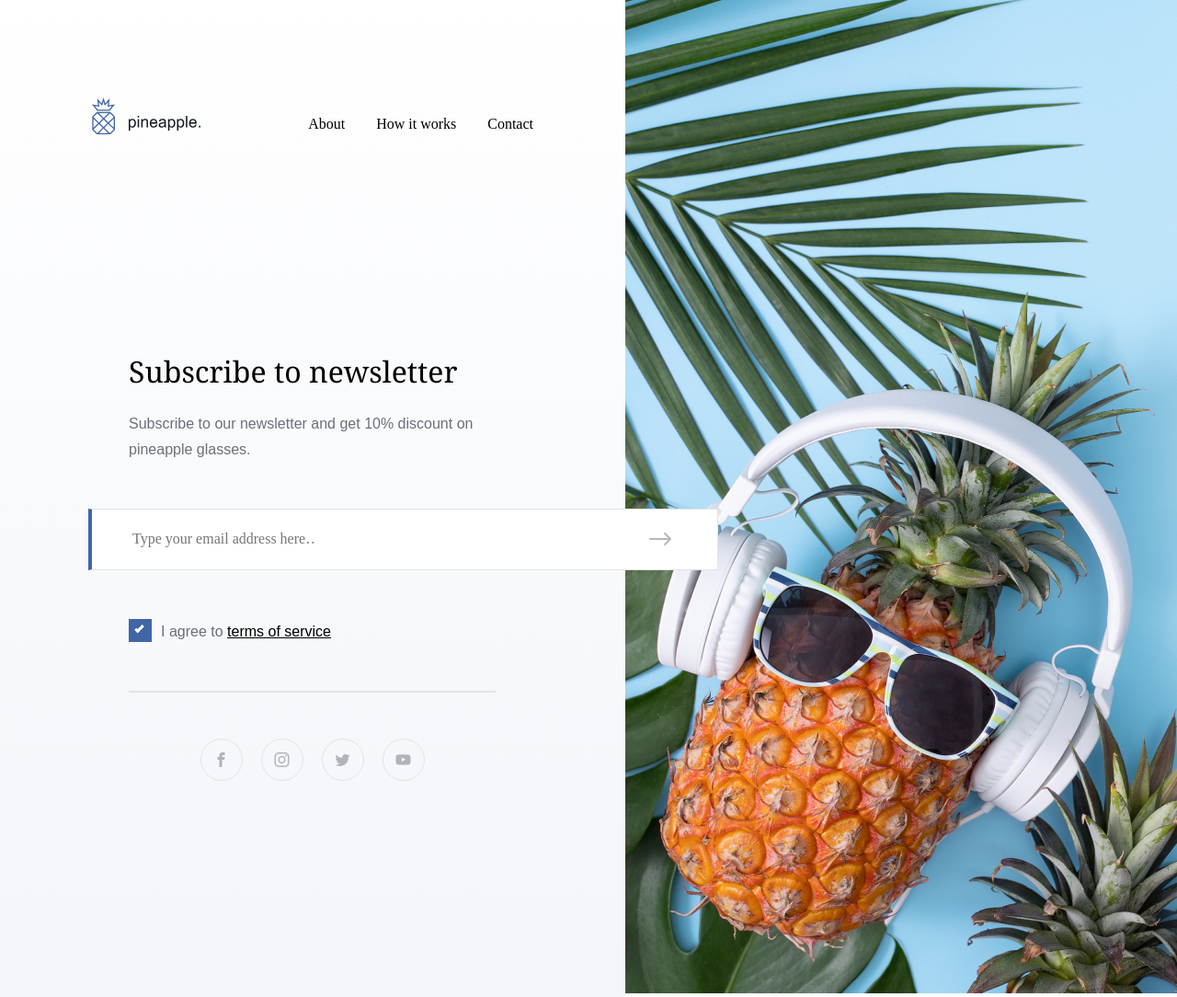
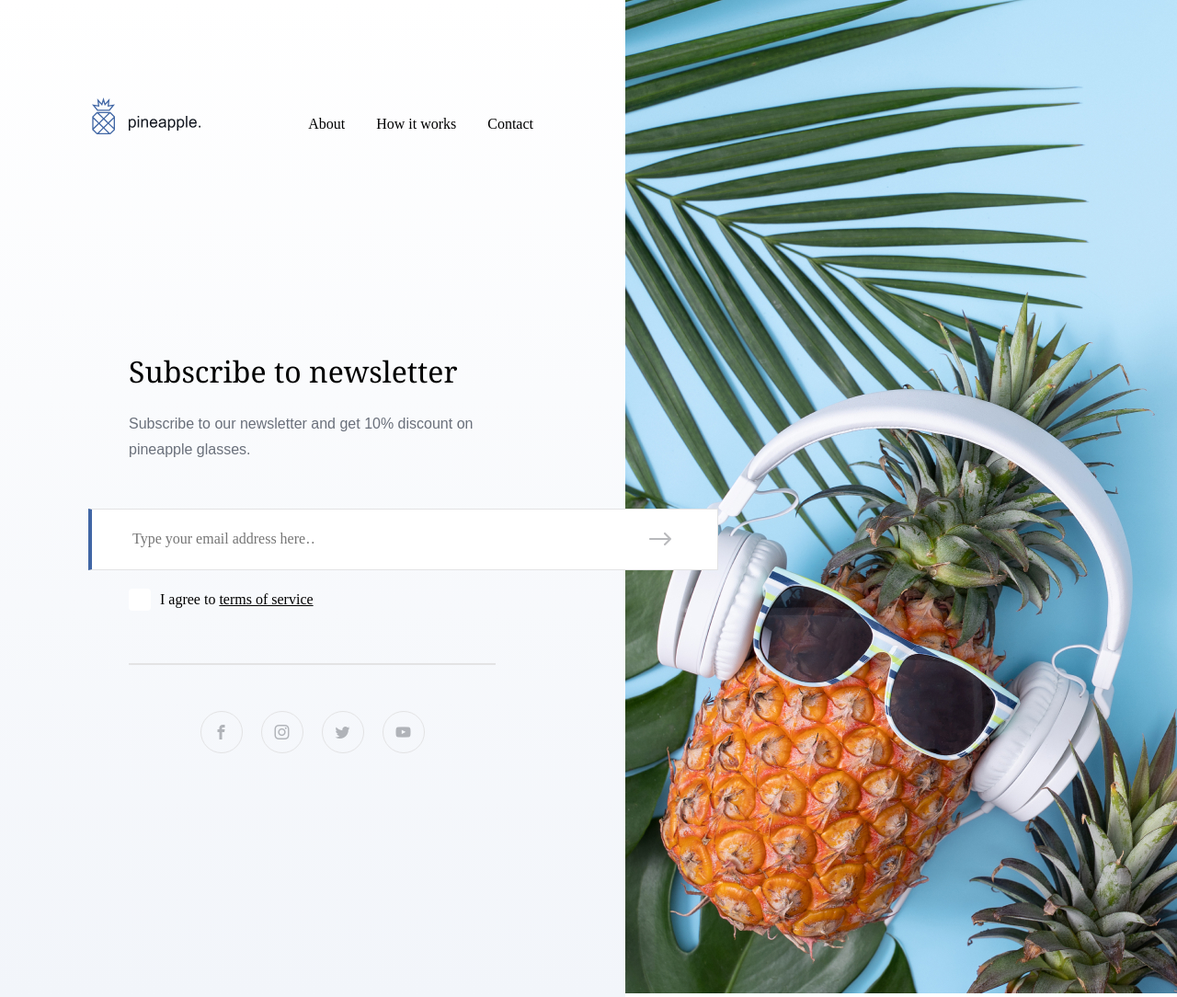
Before and after one commit to PaleManRiga/TestTask, a PHP site: page / in a window 1280 px wide; the page is wider, and only the part inside the window is pictured. Shown: that part at 92% size. Run offline with PHP 8.4, Linux system fonts and the light colour scheme; some libraries are stand-ins or nearby versions.

Commit message:
fix commit

```diff
--- a/app/index.html
+++ b/app/index.html
@@ -25,7 +25,7 @@
                 </ul>
             </nav>
 
-            <div class="header__mobile-bg">
+            <!-- <div class="header__mobile-bg">
 
                 <div class="header__mobile-content">
 
@@ -33,7 +33,7 @@
                     <p class="header__content-text">Subscribe to our newsletter and get 10% discount on pineapple
                         glasses.</p>
                     <form>
-                        <input type="text" placeholder="Type your email address here…" required>
+                        <input type="email" placeholder="Type your email address here…">
                         <button type="submit">
                             <img src="images/ic_arrow.svg" alt="">
                         </button>
@@ -62,7 +62,7 @@
 
                     </div>
                 </div>
-            </div>
+            </div> -->
 
 
 
@@ -79,21 +79,29 @@
                 </ul>
             </nav>
 
-            <div class="header__content">
+            <div class="header__content" id='header__content'>
                 <h1 class="header__content-heading">Subscribe to newsletter</h1>
                 <p class="header__content-text">Subscribe to our newsletter and get 10% discount on pineapple glasses.
                 </p>
-                <form>
-                    <input type="text" placeholder="Type your email address here…" required>
-                    <button type="submit">
-                        <img src="images/ic_arrow.svg" alt="">
-                    </button>
-                </form>
+                <div class="wrapper">
+                    <div class="form">
+                        <form action="#" id="form" class="form__input">
+                            <input type="text" id="formEmail" name="email" placeholder="Type your email address here…" class="form__input _req _email">
+                            <button class="input_btn" type="submit">
+                                <img src="images/ic_arrow.svg" alt="">
+                            </button>
+                            <span id="errorSpan"></span>
 
-                <label class="label__container">I agree to <a href="#">terms of service</a>
-                    <input type="checkbox" checked="checked">
-                    <span class="header__content-checkmark"></span>
-                </label>
+                            <div class="wrapper">
+                            <div class="checkbox">
+                                <input id="formAgreement" type="checkbox" name="agreement" class="checkbox__input _req">
+                                <label for="formAgreement" class="checkbox__lable" ><span> I agree to <a href="#">terms of service</a></span></label>
+                            </div>
+                        </div>
+
+                        </form>
+                    </div>
+                </div>
 
                 <div class="header__baseline"></div>
 
@@ -123,6 +131,7 @@
 
     <script src="js/libs.min.js"></script>
     <script src="js/main.min.js"></script>
+    <script src="js/main.js"></script>
 </body>
 
 </html>
--- a/app/scss/_fonts.scss
+++ b/app/scss/_fonts.scss
@@ -1,13 +1,10 @@
-
-
-
 @font-face {
   font-family: 'icomoon';
-    src:  url('../fonts/icomoon.eot?ngp7vu');
-    src:  url('../fonts/icomoon.eot?ngp7vu#iefix') format('embedded-opentype'),
-      url('../fonts/icomoon.ttf?ngp7vu') format('truetype'),
-      url('../fonts/icomoon.woff?ngp7vu') format('woff'),
-      url('../fonts/icomoon.svg?ngp7vu#icomoon') format('svg');
+  src:  url('../fonts/icomoon.eot?niijqv');
+  src:  url('../fonts/icomoon.eot?niijqv#iefix') format('embedded-opentype'),
+    url('../fonts/icomoon.ttf?niijqv') format('truetype'),
+    url('../fonts/icomoon.woff?niijqv') format('woff'),
+    url('../fonts/icomoon.svg?niijqv#icomoon') format('svg');
   font-weight: normal;
   font-style: normal;
   font-display: block;
@@ -28,6 +25,9 @@
   -moz-osx-font-smoothing: grayscale;
 }
 
+.icon-checkmark:before {
+  content: "\ea10";
+}
 .icon-facebook:before {
   content: "\ea90";
 }
--- a/app/scss/style.scss
+++ b/app/scss/style.scss
@@ -30,77 +30,77 @@ li{
 // }
 
 
-// Custom Checkbox
+// // Custom Checkbox
 
-/* Customize the label (the container) */
-.label__container {
-    display: block;
-    position: relative;
-    padding-left: 35px;
-    margin-bottom: 12px;
-    cursor: pointer;
-    font-size: 22px;
-    -webkit-user-select: none;
-    -moz-user-select: none;
-    -ms-user-select: none;
-    user-select: none;
-  }
+// /* Customize the label (the container) */
+// .label__container {
+//     display: block;
+//     position: relative;
+//     padding-left: 35px;
+//     margin-bottom: 12px;
+//     cursor: pointer;
+//     font-size: 22px;
+//     -webkit-user-select: none;
+//     -moz-user-select: none;
+//     -ms-user-select: none;
+//     user-select: none;
+//   }
 
-  /* Hide the browser's default checkbox */
-  .label__container input {
-    position: absolute;
-    opacity: 0;
-    cursor: pointer;
-    height: 0;
-    width: 0;
-  }
+//   /* Hide the browser's default checkbox */
+//   .label__container input {
+//     position: absolute;
+//     opacity: 0;
+//     cursor: pointer;
+//     height: 0;
+//     width: 0;
+//   }
 
-  /* Create a custom checkbox */
-  .header__content-checkmark {
-    position: absolute;
-    top: 0;
-    left: 0;
-    height: 25px;
-    width: 25px;
-    background-color: #eee;
-  }
+//   /* Create a custom checkbox */
+//   .header__content-checkmark {
+//     position: absolute;
+//     top: 0;
+//     left: 0;
+//     height: 25px;
+//     width: 25px;
+//     background-color: #eee;
+//   }
 
-  /* On mouse-over, add a grey background color */
-  .label__container:hover input ~ .header__content-checkmark {
-    background-color: #ccc;
-  }
+//   /* On mouse-over, add a grey background color */
+//   .label__container:hover input ~ .header__content-checkmark {
+//     background-color: #ccc;
+//   }
 
-  /* When the checkbox is checked, add a blue background */
-  .label__container input:checked ~ .header__content-checkmark {
-    background-color: #4066A5;
-  }
+//   /* When the checkbox is checked, add a blue background */
+//   .label__container input:checked ~ .header__content-checkmark {
+//     background-color: #4066A5;
+//   }
 
-  /* Create the checkmark/indicator (hidden when not checked) */
-  .header__content-checkmark:after {
-    content: "";
-    position: absolute;
-    display: none;
-  }
+//   /* Create the checkmark/indicator (hidden when not checked) */
+//   .header__content-checkmark:after {
+//     content: "";
+//     position: absolute;
+//     display: none;
+//   }
 
-  /* Show the checkmark when checked */
-  .label__container input:checked ~ .header__content-checkmark:after {
-    display: block;
-  }
+//   /* Show the checkmark when checked */
+//   .label__container input:checked ~ .header__content-checkmark:after {
+//     display: block;
+//   }
 
-  /* Style the checkmark/indicator */
-  .label__container .header__content-checkmark:after {
-    left: 9px;
-    top: 5px;
-    width: 5px;
-    height: 10px;
-    border: solid white;
-    border-width: 0 3px 3px 0;
-    -webkit-transform: rotate(45deg);
-    -ms-transform: rotate(45deg);
-    transform: rotate(45deg);
-  }
+//   /* Style the checkmark/indicator */
+//   .label__container .header__content-checkmark:after {
+//     left: 9px;
+//     top: 5px;
+//     width: 5px;
+//     height: 10px;
+//     border: solid white;
+//     border-width: 0 3px 3px 0;
+//     -webkit-transform: rotate(45deg);
+//     -ms-transform: rotate(45deg);
+//     transform: rotate(45deg);
+//   }
 
-// Custom Checkbox end
+// // Custom Checkbox end
 
 
 .header {
@@ -179,6 +179,54 @@ li{
             text-decoration: underline;
             color: #000;
         }
+    }
+
+    .checkbox {
+        margin-top: 20px;
+    }
+    .checkbox._error .checkbox__lable::before {
+            box-shadow: 0 0 15px red;
+    }
+    .checkbox__input {
+        display: none;
+        &:checked + .checkbox__lable::after{
+                transform: scale(1);
+        }
+    }
+    .checkbox__lable {
+        font-size: 16px;
+        line-height: 24px;
+        display: inline-flex;
+        align-items: center;
+        position: relative;
+        width: 100%;
+        a {
+            text-decoration: underline;
+        }
+    }
+    .checkbox__lable::before {
+        content: '';
+        align-self: flex-start;
+        flex: 0 0 24px;
+        height: 24px;
+        background-color: #fff;
+        border-radius: 4px;
+        margin: 0px 10px 0px 0px;
+    }
+
+    .checkbox__lable::after {
+        content: '\ea10';
+        transition: all 0.1s;
+        font-size: 12px;
+        font-family: 'icomoon';
+        position: absolute;
+        height: 24px;
+        width: 24px;
+        text-align: center;
+        border-radius: 4px;
+        color: #fff;
+        background-color: #4066A5;
+        transform: scale(0);
     }
 
     .header__baseline{
@@ -340,3 +388,6 @@ li{
 
     }
 }
+._error {
+        box-shadow: 0 0 15px red;
+}
```
Also changed, not shown: app/css/media.min.css, app/css/style.min.css, app/fonts/icomoon.ttf, app/fonts/icomoon.woff, 2 other files. Lines whose indentation alone changed are shown as unchanged.
